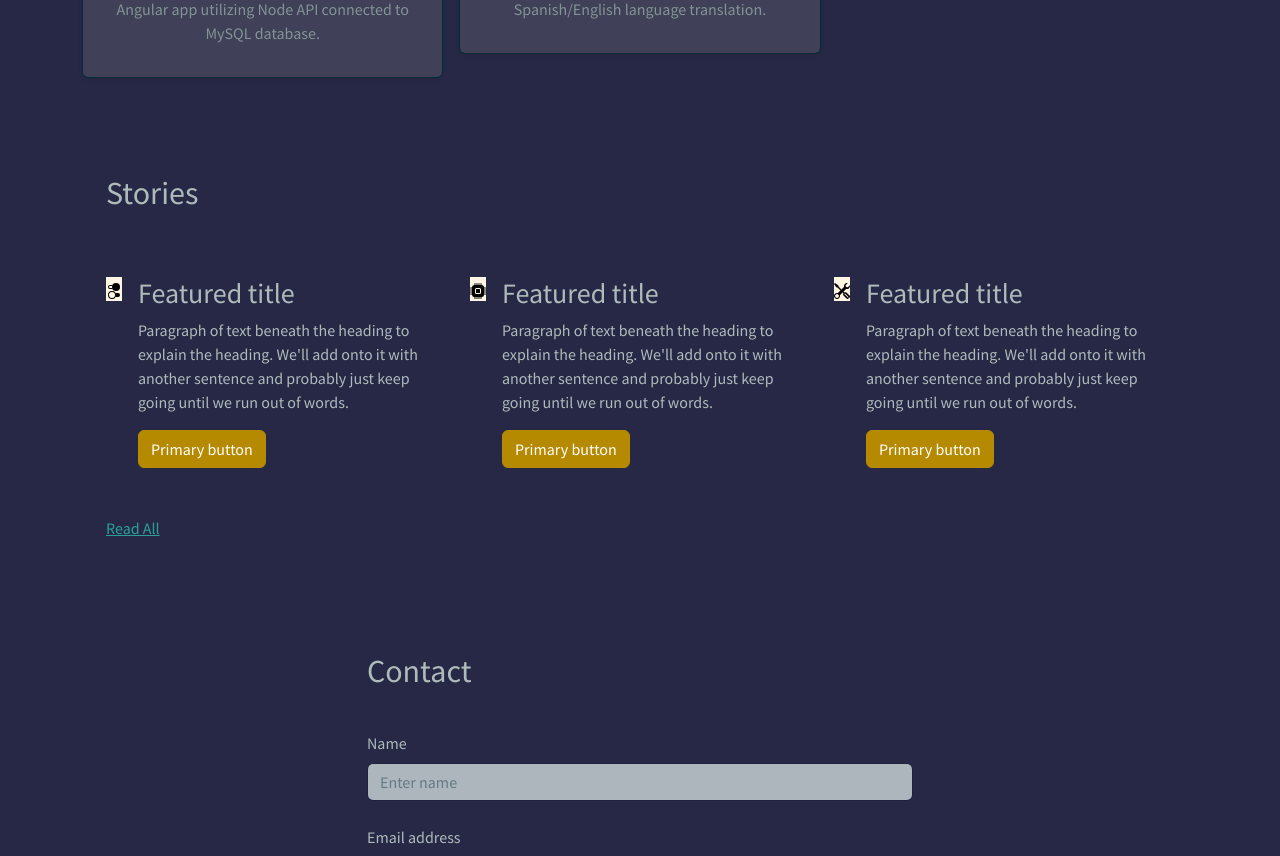
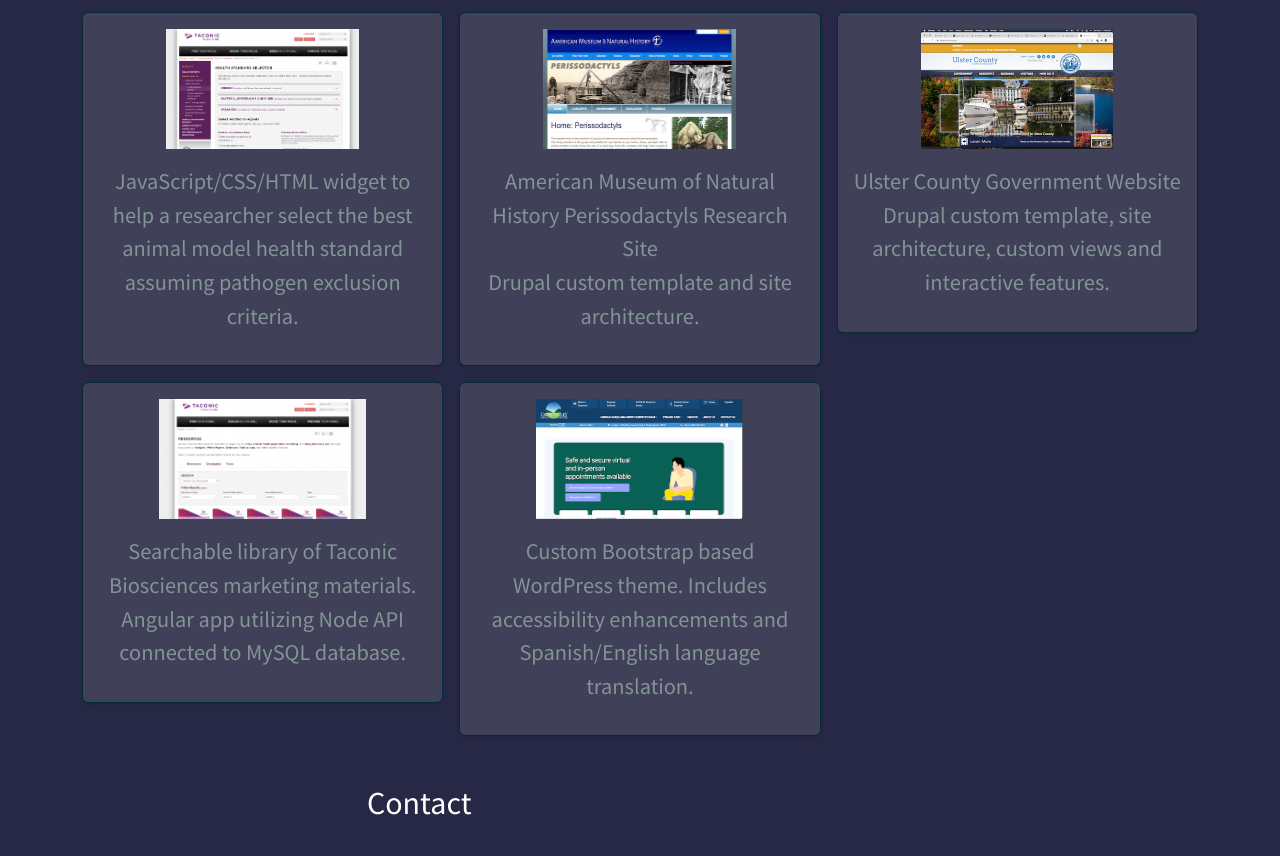
Before and after one commit to kevinsmasters/kmrjs, a Next.js app: page / in a window 1280 px wide. Shown: the part 1940-2796 px from the top of the page. Built offline with nearby package versions, Linux system fonts and the light colour scheme.

Commit message:
blog styles hide blog fn

```diff
--- a/components/blogroll.js
+++ b/components/blogroll.js
@@ -6,7 +6,7 @@ export default function BlogRoll() {
           <h2 className="pb-2">Stories</h2>
           <div className="row g-4 py-5 row-cols-1 row-cols-lg-3">
             <div className="col d-flex align-items-start">
-              <div className="icon-square bg-light text-dark flex-shrink-0 me-3">
+              <div className="icon-square bg-light-gy text-dark flex-shrink-0 me-3">
                 <svg
                   className="bi"
                   width="1em"
@@ -25,13 +25,13 @@ export default function BlogRoll() {
                   We'll add onto it with another sentence and probably just keep
                   going until we run out of words.
                 </p>
-                <a href="#" className="btn btn-primary">
-                  Primary button
+                <a href="#" className="btn btn-dark-navy">
+                  Read on...
                 </a>
               </div>
             </div>
             <div className="col d-flex align-items-start">
-              <div className="icon-square bg-light text-dark flex-shrink-0 me-3">
+              <div className="icon-square bg-light-gy text-dark flex-shrink-0 me-3">
                 <svg
                   className="bi"
                   width="1em"
@@ -49,13 +49,13 @@ export default function BlogRoll() {
                   We'll add onto it with another sentence and probably just keep
                   going until we run out of words.
                 </p>
-                <a href="#" className="btn btn-primary">
-                  Primary button
+                <a href="#" className="btn btn-dark-navy">
+                Read on...
                 </a>
               </div>
             </div>
             <div className="col d-flex align-items-start">
-              <div className="icon-square bg-light text-dark flex-shrink-0 me-3">
+              <div className="icon-square bg-light-gy text-dark flex-shrink-0 me-3">
                 <svg
                   className="bi"
                   width="1em"
@@ -72,14 +72,37 @@ export default function BlogRoll() {
                   We'll add onto it with another sentence and probably just keep
                   going until we run out of words.
                 </p>
-                <a href="#" className="btn btn-primary">
-                  Primary button
+                <a href="#" className="btn btn-dark-navy">
+                Read on...
                 </a>
               </div>
             </div>
           </div>
           <p><a href="#">Read All</a></p>
         </div>
+        <style jsx>
+          {`
+          .icon-square {
+            display: inline-flex;
+            align-items: center;
+            justify-content: center;
+            width: 3rem;
+            height: 3rem;
+            font-size: 1.5rem;
+            border-radius: 0.75rem;
+        }
+        .bg-light-gy {
+          background-color: rgba(238,232,213,.50);
+        }
+        .btn-dark-navy {
+          background-color: #121432;
+          color: rgba(238,232,213,.75);
+        }
+        .btn-dark-navy:hover {
+          background-color: #4a4a6c;
+        }
+          `}
+          </style>
       </>
     );
 }
--- a/components/contact.js
+++ b/components/contact.js
@@ -10,15 +10,15 @@ export default function Contact() {
                 <form>
                 <fieldset>
                 <div className="form-group">
-                    <label for="inputName" className="form-label mt-4">Name</label>
+                    <label htmlFor="inputName" className="form-label mt-4">Name</label>
                     <input type="text" className="form-control" id="inputName" placeholder="Enter name" />
                   </div>
                   <div className="form-group">
-                    <label for="inputEmail1" className="form-label mt-4">Email address</label>
+                    <label htmlFor="inputEmail1" className="form-label mt-4">Email address</label>
                     <input type="email" className="form-control" id="inputEmail1" placeholder="Enter email" />
                   </div>
                   <div className="form-group">
-                    <label for="exampleTextarea" className="form-label mt-4">Message</label>
+                    <label htmlFor="exampleTextarea" className="form-label mt-4">Message</label>
                     <textarea className="form-control" id="exampleTextarea" rows="3"></textarea>
                   </div>
 
--- a/components/nav.js
+++ b/components/nav.js
@@ -31,7 +31,7 @@ export default function MainNav() {
                         </li>
                         <li className="nav-item">
                             <Link href="#mission">
-                                <a className="nav-link">Mission
+                                <a className="nav-link">About
                                 </a>
                             </Link>
                         </li>
@@ -40,13 +40,13 @@ export default function MainNav() {
                                 <a className="nav-link">Projects
                                 </a>
                             </Link>
-                        </li>
+                        </li>{/*
                         <li className="nav-item">
                             <Link href="#stories">
                                 <a className="nav-link">Stories
                                 </a>
                             </Link>
-                        </li>
+                        </li>*/}
                         <li className="nav-item">
                             <Link href="#contact">
                                 <a className="nav-link">Contact
--- a/pages/index.js
+++ b/pages/index.js
@@ -20,8 +20,8 @@ export default function Home() {
         <main>
           <HomeHero />
           <About />
-          <Projects />
-          <BlogRoll />
+          <Projects />{/*
+          <BlogRoll />*/}
           <Contact />
 
         </main>
--- a/public/styles.css
+++ b/public/styles.css
@@ -1,10 +1,14 @@
 body {
     background-color: #272846;
     color: #AFBBBB;
+    font-size: 1.4rem;
 }
 main {
     position: relative;
     z-index: 10;
+}
+main #h1, main h2, main h3 {
+    color: #fff;
 }
 #palmBg {
     position:fixed;
```
